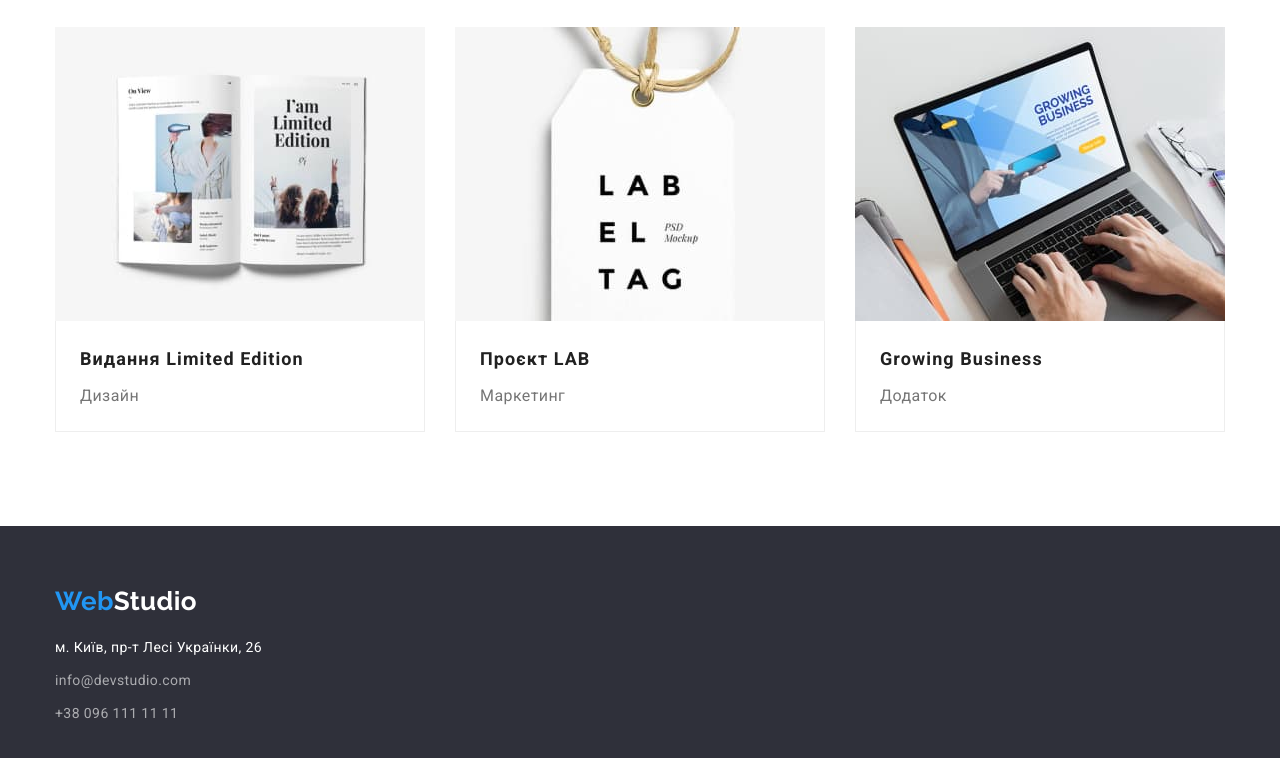
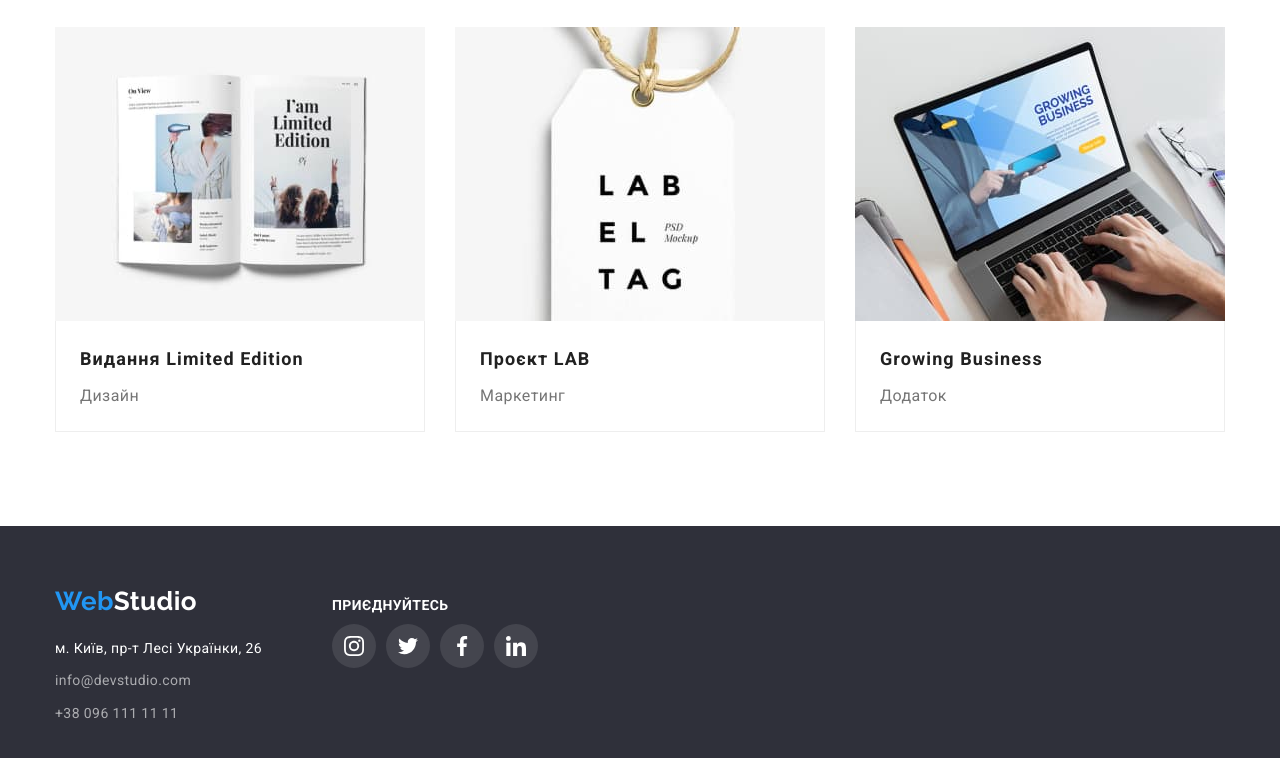
Before and after one commit to Maksym235/goit-markup-hw-04, a plain HTML site: page portfolio.html in a window 1280 px wide. Shown: the part 1106-1864 px from the top of the page. Drawn offline with nearby package versions, Linux system fonts and the light colour scheme.

Commit message:
правки 4

```diff
--- a/css/styles.css
+++ b/css/styles.css
@@ -480,11 +480,20 @@ body {
 }
 
 .footer-content {
-  margin-left: auto;
   margin-right: auto;
+  display: flex;
+  align-items: baseline;
+}
+
+.footer-content-address {
+  display: flex;
   flex-direction: column;
   justify-content: center;
   align-content: flex-start;
+}
+
+.footer-content-link {
+  margin-left: 70px;
 }
 
 .logo-footer {
@@ -558,6 +567,8 @@ body {
   line-height: 1.14;
   letter-spacing: 0.03em;
   text-transform: uppercase;
+
+  margin-bottom: 10px;
 }
 
 .studio-link {
@@ -579,10 +590,6 @@ body {
   width: 20px;
   height: 20px;
   fill: #ffffff;
-}
-
-.ffff {
-  display: flex;
 }
 
 /* ===========FOOTER=========== */
--- a/portfolio.html
+++ b/portfolio.html
@@ -35,12 +35,20 @@
         </nav>
         <ul class="contacts-list list">
           <li class="contacts-item">
-            <a class="header-contacts-email link" href="mailto:info@devstudio.com"
-              >info@devstudio.com</a
+            <a class="header-contacts-email link" href="mailto:info@devstudio.com">
+              <svg class="contacts-icon-email">
+                <use href="./images/icons.svg.svg#icon-envelope"></use>
+              </svg>
+              info@devstudio.com</a
             >
           </li>
           <li class="contacts-item">
-            <a class="header-contacts-number link" href="tel:+380961111111">+38 096 111 11 11</a>
+            <a class="header-contacts-number link" href="tel:+380961111111">
+              <svg class="contacts-icon-tell">
+                <use href="./images/icons.svg.svg#icon-smartphone"></use>
+              </svg>
+              +38 096 111 11 11</a
+            >
           </li>
         </ul>
       </div>
@@ -171,8 +179,12 @@
       </section>
     </main>
     <footer class="footer">
-      <div class="conteiner footer-content">
-        <a class="logo-footer link" href="./index.html"><span class="logo-web">Web</span>Studio</a>
+      <div class="conteiner">
+        <div class="footer-content">
+          <div class="footer-content-address">
+            <a class="logo-footer link" href="./index.html"
+              ><span class="logo-web">Web</span>Studio</a
+            >
             <address class="address">
               <ul class="address-list list">
                 <li class="address-list-item">
@@ -190,11 +202,48 @@
                   >
                 </li>
                 <li class="address-list-item">
-              <a class="footer-contacts-number link" href="tel:+380961111111">+38 096 111 11 11</a>
+                  <a class="footer-contacts-number link" href="tel:+380961111111"
+                    >+38 096 111 11 11</a
+                  >
                 </li>
               </ul>
             </address>
           </div>
+          <div class="footer-content-link">
+            <h3 class="studio-caption">приєднуйтесь</h3>
+            <ul class="studio-link-list list">
+              <li class="studio-list-item">
+                <a href="" class="studio-link">
+                  <svg class="icon-studio-link">
+                    <use href="./images/icons.svg.svg#icon-instagram"></use>
+                  </svg>
+                </a>
+              </li>
+              <li class="studio-list-item">
+                <a href="" class="studio-link">
+                  <svg class="icon-studio-link">
+                    <use href="./images/icons.svg.svg#icon-twitter"></use>
+                  </svg>
+                </a>
+              </li>
+              <li class="studio-list-item">
+                <a href="" class="studio-link">
+                  <svg class="icon-studio-link">
+                    <use href="./images/icons.svg.svg#icon-facebook"></use>
+                  </svg>
+                </a>
+              </li>
+              <li class="studio-list-item">
+                <a href="" class="studio-link">
+                  <svg class="icon-studio-link">
+                    <use href="./images/icons.svg.svg#icon-linkedin"></use>
+                  </svg>
+                </a>
+              </li>
+            </ul>
+          </div>
+        </div>
+      </div>
     </footer>
   </body>
 </html>
```
Also changed, not shown: index.html (+8 -6 lines). Lines whose indentation alone changed are shown as unchanged.
